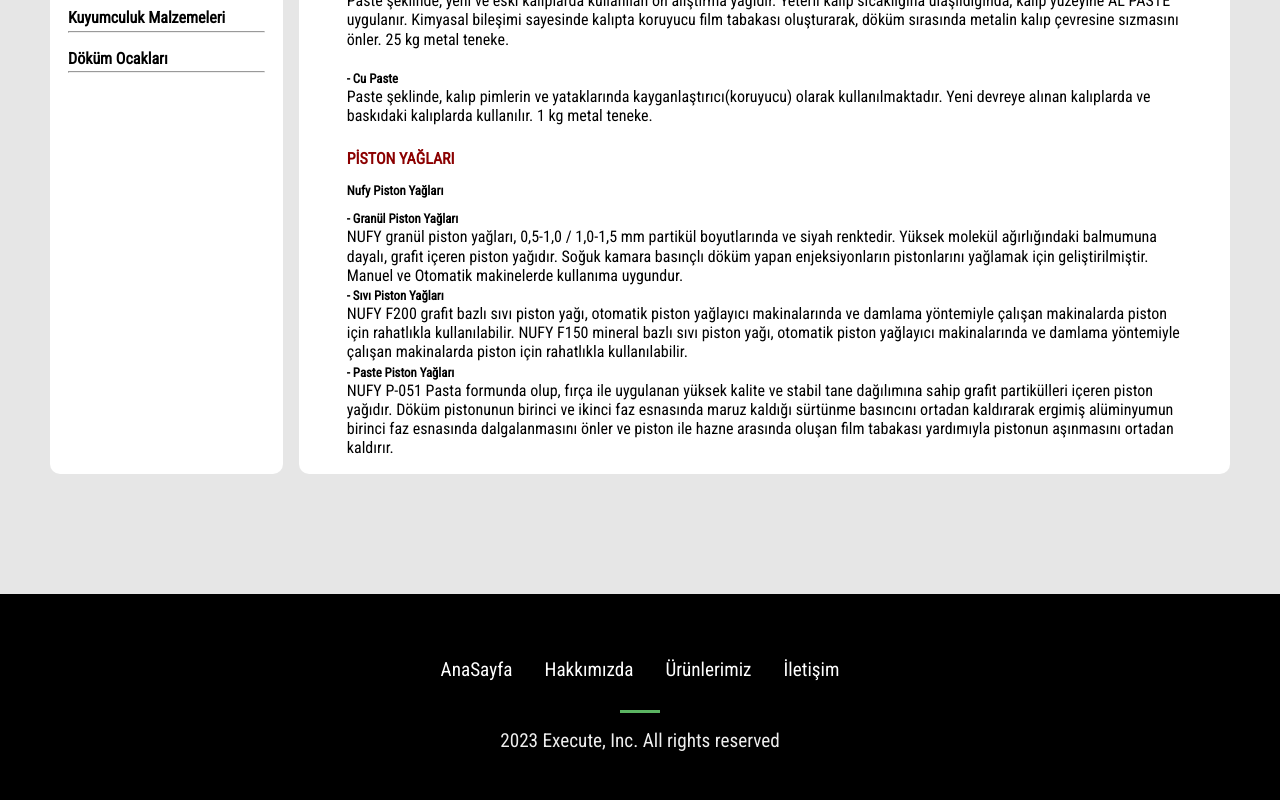
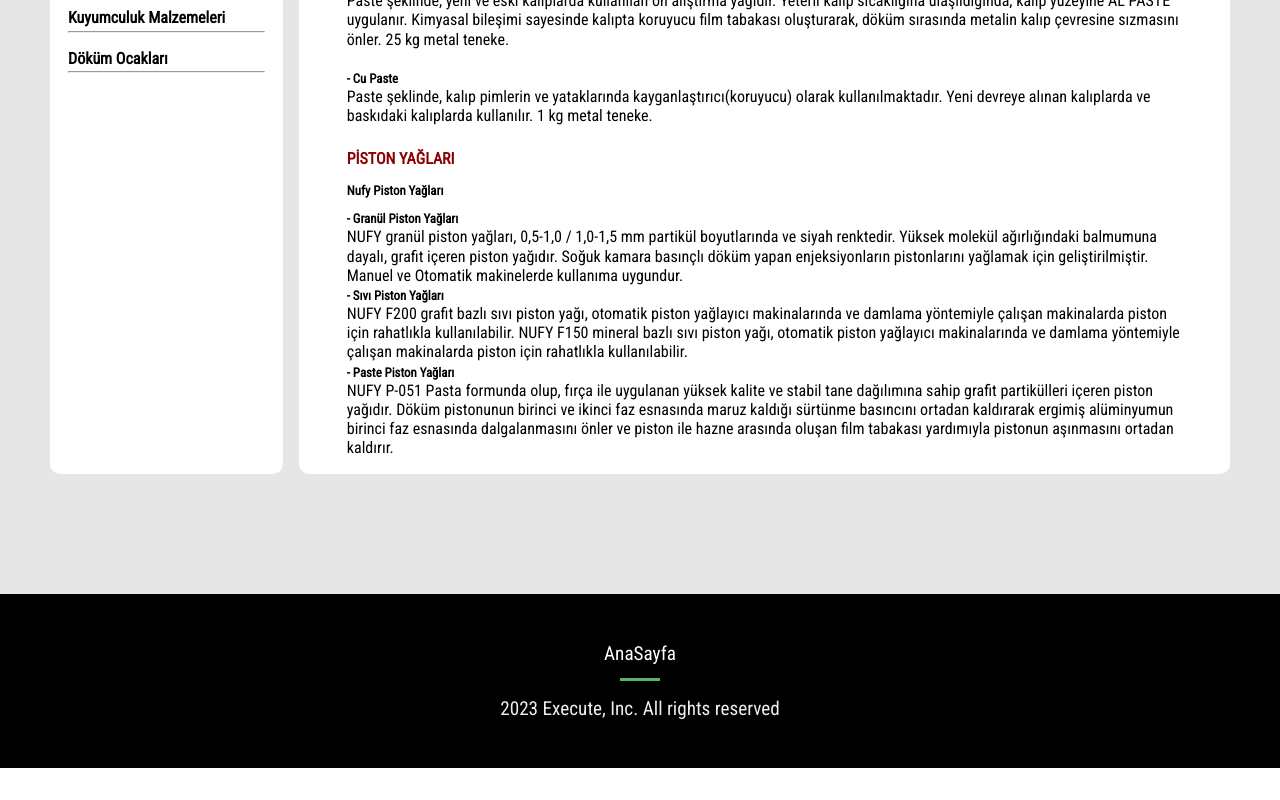
Before and after one commit to hkankyilmaz/fmetal, a React (Create React App) app: page /urunler in a window 1280 px wide. Shown: the part 573-1373 px from the top of the page. After the commit the page ends 1341 px from the top, so only its background shows below. Built offline with nearby package versions, Linux system fonts and the light colour scheme; a web font is replaced by a local one.

Commit message:
some changes

```diff
--- a/src/componenets/footer/index.jsx
+++ b/src/componenets/footer/index.jsx
@@ -1,12 +1,17 @@
 import React from "react";
 import { Link } from "react-scroll";
 import "./style.css";
+import { useLocation } from "react-router-dom";
 
 const Footer = () => {
+  let location = useLocation();
+  let path_ = location.pathname;
   return (
     <div className="footer">
       <div className="container">
         <ul>
+          {path_ == "/" ? (
+            <>
               <li className="nav-item">
                 <Link
                   to="hero"
@@ -50,7 +55,14 @@
                 >
                   İletişim
                 </Link>
-          </li>
+              </li>{" "}
+            </>
+          ) : (
+            <a className="nav-item footer-a" href="/">
+              {" "}
+              AnaSayfa
+            </a>
+          )}
         </ul>
         <div className="bottom">
           <span className="line"></span>
--- a/src/componenets/footer/style.css
+++ b/src/componenets/footer/style.css
@@ -16,6 +16,14 @@
 .footer ul {
   display: flex;
   justify-content: center;
+}
+
+.footer-a {
+  color: white;
+}
+
+.footer-a:hover {
+  color: orange;
 }
 
 .footer li {
--- a/src/componenets/productDetail/yüksekBasıncliDökümKovanİmalatı/index.js
+++ b/src/componenets/productDetail/yüksekBasıncliDökümKovanİmalatı/index.js
@@ -23,6 +23,10 @@
       <span className="img-span">
         <img src={photoOne} alt="Alimunyum Titanat" />
       </span>
+      <br />
+      <br />
+      <br />
+      <br />
     </div>
   );
 }
```
Also changed, not shown: src/App.js (+6 -2 lines), src/componenets/productDetail/kuyumculukMalzemeleri/index.js (+16 -0 lines). Lines whose indentation alone changed are shown as unchanged.
